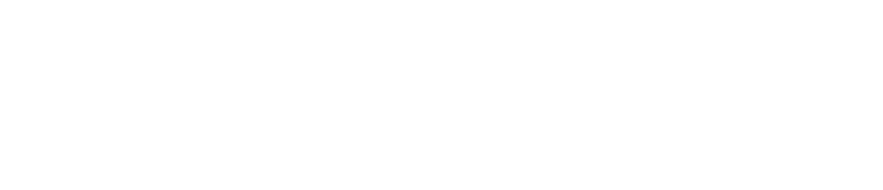
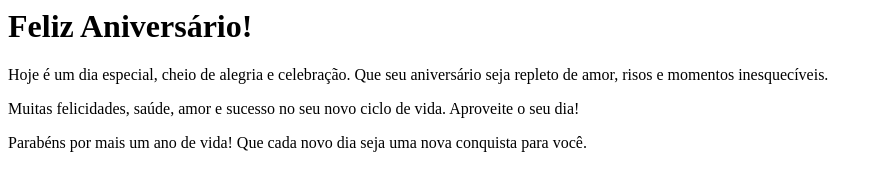
Before and after one commit to Luis-CunhaLH/site_aniversario, a plain HTML site: page index.html in a window 1280 px wide. Shown: the whole page, without its empty margins (0-883 px from the left). Drawn offline with Linux system fonts and the light colour scheme.

Commit message:
heaf+ body

```diff
--- a/index.html
+++ b/index.html
@@ -1,3 +1,19 @@
-<html>
+<!docktype html>
+<html lang="pt-BR">
+<head>
+    <meta charset="UTF-8">
+    <meta name="viewport" content="width=device-width, initial-scale=1.0">
+    <title>Feliz aniversario</title>
+    <link rel="stylesheet" href="styles.css">
+</head>
+<body>
+    <div class="container">
+        <h1>Feliz Aniversário!</h1>
+        <p>Hoje é um dia especial, cheio de alegria e celebração. Que seu aniversário seja repleto de amor, risos e momentos inesquecíveis.</p>
+        <p>Muitas felicidades, saúde, amor e sucesso no seu novo ciclo de vida. Aproveite o seu dia!</p>
+        <p> Parabéns por mais um ano de vida! Que cada novo dia seja uma nova conquista para você.</p>
+    </div>
+
+</body>
 
 </html>
```
Also changed, not shown: scripts.js (added), styles.css (added).
